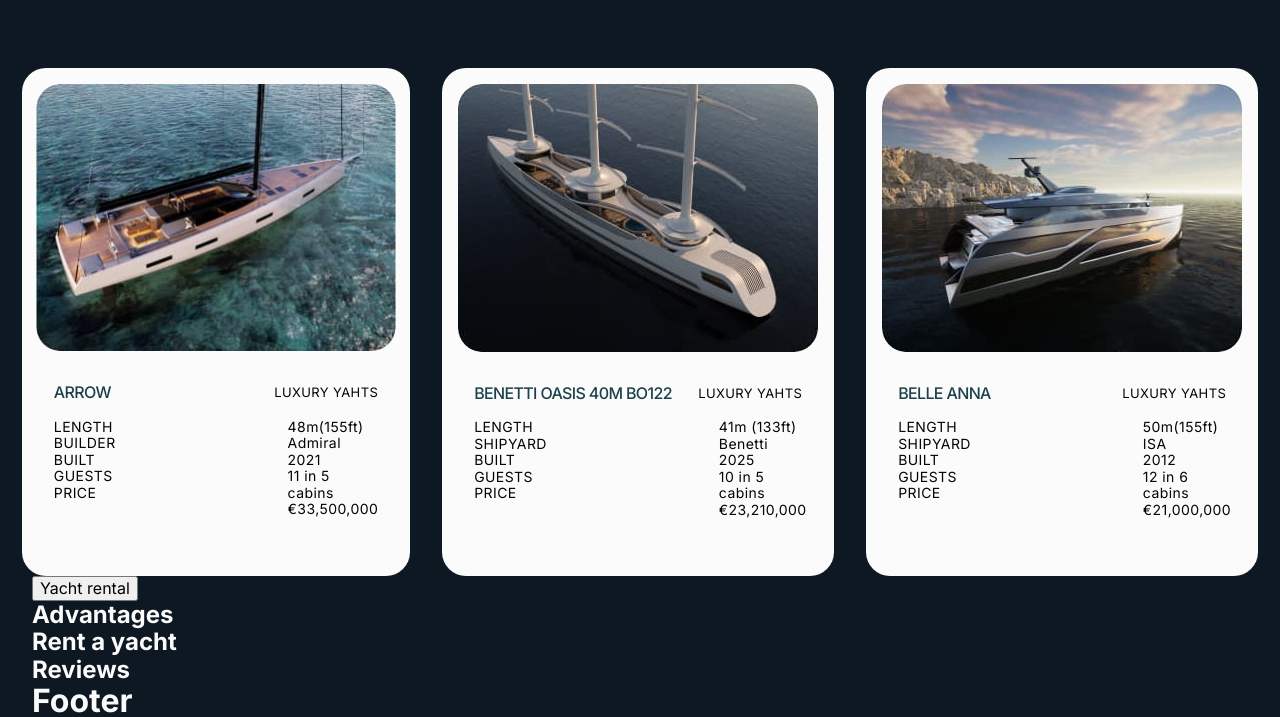
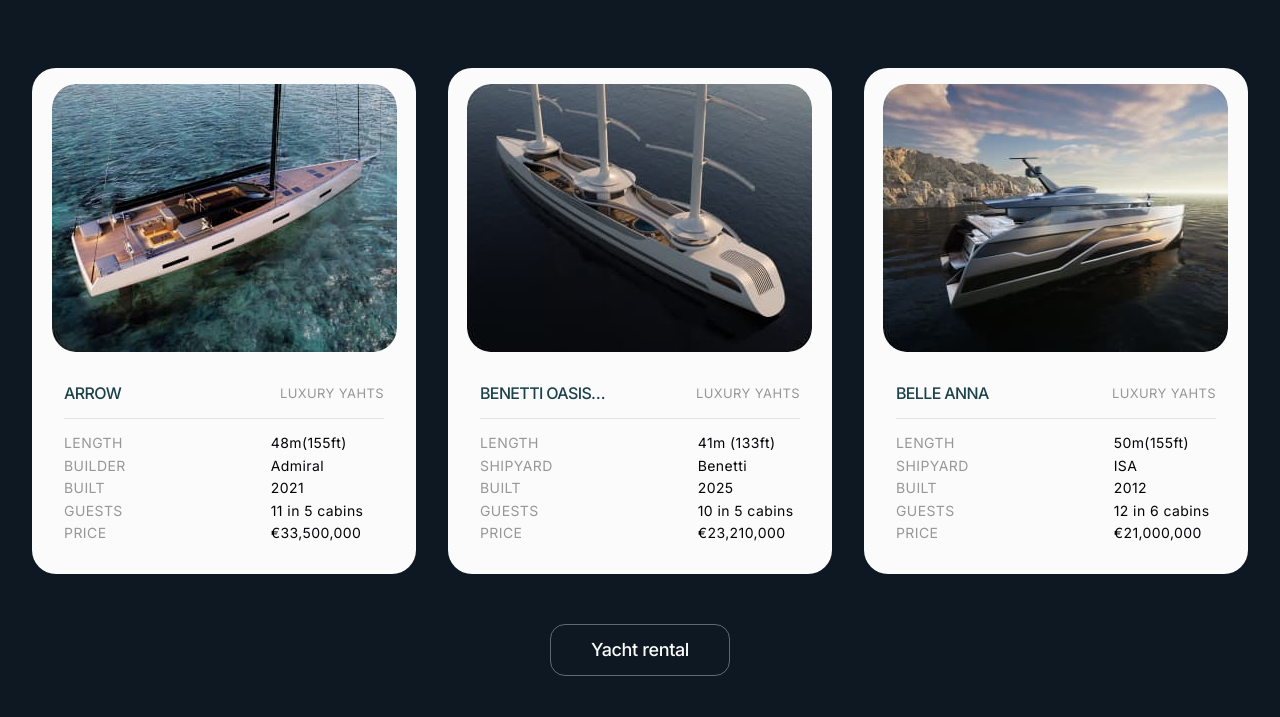
Before and after one commit to GoitStudentsWorks/103_html-css_AlinaPristinskaya, a website built with Vite: page src/index.html in a window 1280 px wide. Shown: the part 331-1048 px from the top of the page. Built offline with nearby package versions, Linux system fonts and the light colour scheme.

Commit message:
our-yaht

```diff
--- a/src/css/our-yachts.css
+++ b/src/css/our-yachts.css
@@ -1,14 +1,11 @@
 .our-yachts {
+  padding-bottom: 40px;
 }
 .title-yachts {
-  font-weight: 500;
-  font-size: 48px;
-  line-height: 1;
-  letter-spacing: -0.02em;
-  text-align: center;
   color: #fbfbfb;
-  width: 714px;
-  margin: 75px auto;
+  margin: 40px auto;
+  font-size: 28px;
+  width: 319px;
 }
 .item-our-yachts {
   display: flex;
@@ -20,12 +17,18 @@
   display: block;
   background-color: #fbfbfb;
   border-radius: 24px;
-  width: 392px;
-  height: 508px;
+}
+.two {
+  display: none;
+}
+.three {
+  display: none;
 }
 .yacht-img {
   margin: 16px auto;
   border-radius: 24px;
+  width: 302px;
+  height: 240px;
 }
 .block-categories-yacht {
   margin: 32px;
@@ -34,28 +37,48 @@
   display: flex;
   align-items: center;
   justify-content: space-between;
-  margin-bottom: 16px;
+  position: relative;
+  color: rgba(4, 3, 6, 0.1);
+}
+
+.name-our-yacht::after {
+  content: '';
+  position: absolute;
+  left: 0;
+  bottom: -16px;
+  height: 1px;
+  background-color: rgba(4, 3, 6, 0.1);
+  border-radius: 1px;
+  width: 100%;
 }
 .name-yacht {
   font-weight: 500;
-  font-size: 16px;
-  line-height: 1.2;
+  font-size: 14px;
+  line-height: 1.18;
   letter-spacing: -0.04em;
   text-transform: uppercase;
   color: #1b414b;
 }
 .type-yacht {
   font-weight: 400;
-  font-size: 13px;
-  line-height: 1.18;
+  font-size: 12px;
+  line-height: 1.16667;
   letter-spacing: 0.03em;
   text-transform: uppercase;
   color: #040306;
+  opacity: 0.4;
+  flex-shrink: 0;
 }
 .categories-yacht {
   display: flex;
-  gap: 172px;
-  margin-top: 16px;
+  /* gap: 172px; */
+  gap: 114px;
+  margin-top: 32px;
+}
+.item-categories {
+  display: flex;
+  flex-direction: column;
+  gap: 6px;
 }
 .text-categories-yacht {
   font-weight: 400;
@@ -64,6 +87,13 @@
   letter-spacing: 0.03em;
   text-transform: uppercase;
   color: #040306;
+  opacity: 0.4;
+}
+.item-response {
+  display: flex;
+  flex-direction: column;
+  gap: 6px;
+  flex-shrink: 0;
 }
 .response {
   font-weight: 400;
@@ -72,3 +102,92 @@
   letter-spacing: 0.03em;
   color: #040306;
 }
+.btn-our-yacht {
+  font-weight: 500;
+  font-size: 18px;
+  line-height: 1.1;
+  letter-spacing: -0.02em;
+  color: #fbfbfb;
+  display: flex;
+  align-items: center;
+  gap: 10px;
+  border: 1px solid rgba(251, 251, 251, 0.35);
+  border-radius: 15px;
+  padding: 16px 40px;
+  max-width: 181px;
+  height: 52px;
+  background-color: inherit;
+  margin-top: 40px;
+  margin-left: auto;
+  margin-right: auto;
+  transition: color 250ms cubic-bezier(0.4, 0, 0.2, 1),
+    background-color 250ms cubic-bezier(0.4, 0, 0.2, 1),
+    border 250ms cubic-bezier(0.4, 0, 0.2, 1);
+}
+.btn-our-yacht:hover,
+.btn-our-yacht:focus {
+  color: #1b414b;
+  background-color: #fbfbfb;
+  border: none;
+}
+
+@media only screen and (min-width: 768px) {
+  .our-yachts {
+    padding-bottom: 75px;
+  }
+  .title-yachts {
+    margin: 75px auto;
+    width: 645px;
+    font-size: 48px;
+  }
+  .two {
+    display: block;
+  }
+  .item-our-yachts-block {
+    width: calc((100% - 1 * 32px) / 2);
+  }
+  .yacht-img {
+    width: 304px;
+    height: 268px;
+  }
+  .name-yacht {
+    font-size: 16px;
+    line-height: 1.2;
+  }
+  .type-yacht {
+    font-size: 13px;
+    line-height: 1.18;
+  }
+  .categories-yacht {
+    gap: 116px;
+  }
+  .btn-our-yacht {
+    margin-top: 50px;
+  }
+  .truncate {
+    margin: 0;
+    -webkit-line-clamp: 1;
+    display: -webkit-box;
+    -webkit-box-orient: vertical;
+    overflow: hidden;
+    width: 148px;
+  }
+}
+
+@media only screen and (min-width: 1280px) {
+  .title-yachts {
+    width: 714px;
+  }
+  .three {
+    display: block;
+  }
+  .item-our-yachts-block {
+    width: calc((100% - 2 * 32px) / 3);
+  }
+  .yacht-img {
+    width: 345px;
+  }
+  .categories-yacht {
+    gap: 145px;
+  }
+}
--- a/src/partials/our-yachts.html
+++ b/src/partials/our-yachts.html
@@ -1,10 +1,31 @@
-<section class="container our-yachts">
+<section class="container our-yachts" id="yachts">
   <h2 class="title-yachts">
     Choose your dream yacht and sail away into the sunset
   </h2>
-  <div>
   <ul class="item-our-yachts">
     <li class="item-our-yachts-block">
+      <picture>
+        <source
+          srcset="
+            ./img/our-yachts/yaht-1-top-1x.jpg 1x,
+            ./img/our-yachts/yaht-1-top-2x.jpg 2x
+          "
+          media="(min-width: 1280px)"
+        />
+        <source
+          srcset="
+            ./img/our-yachts/yaht-1-tab-1x.jpg 1x,
+            ./img/our-yachts/yaht-1-tab-2x.jpg 2x
+          "
+          media="(min-width: 768px)"
+        />
+        <source
+          srcset="
+            ./img/our-yachts/yaht-1-mob-1x.jpg 1x,
+            ./img/our-yachts/yaht-1-mob-2x.jpg 2x
+          "
+          media="(max-width: 767px)"
+        />
         <img
           src="./img/our-yachts/yaht-1.jpg"
           width="360"
@@ -12,20 +33,22 @@
           alt="Photo yacht"
           class="yacht-img"
         />
+      </picture>
+
       <div class="block-categories-yacht">
         <div class="name-our-yacht">
           <p class="name-yacht">Arrow</p>
           <p class="type-yacht">LUXURY YAHTS</p>
         </div>
         <div class="categories-yacht">
-            <ul>
+          <ul class="item-categories">
             <li><p class="text-categories-yacht">LENGTH</p></li>
             <li><p class="text-categories-yacht">BUILDER</p></li>
             <li><p class="text-categories-yacht">BUILT</p></li>
             <li><p class="text-categories-yacht">GUESTS</p></li>
             <li><p class="text-categories-yacht">PRICE</p></li>
           </ul>
-            <ul>
+          <ul class="item-response">
             <li><p class="response">48m(155ft)</p></li>
             <li><p class="response">Admiral</p></li>
             <li><p class="response">2021</p></li>
@@ -35,7 +58,22 @@
         </div>
       </div>
     </li>
-      <li class="item-our-yachts-block">
+    <li class="item-our-yachts-block two">
+      <picture>
+        <source
+          srcset="
+            ./img/our-yachts/yaht-2-top-1x.jpg 1x,
+            ./img/our-yachts/yaht-2-top-2x.jpg 2x
+          "
+          media="(min-width: 1280px)"
+        />
+        <source
+          srcset="
+            ./img/our-yachts/yaht-2-tab-1x.jpg 1x,
+            ./img/our-yachts/yaht-2-tab-2x.jpg 2x
+          "
+          media="(min-width: 768px)"
+        />
         <img
           src="../img/our-yachts/yaht-2.jpg"
           width="360"
@@ -43,20 +81,22 @@
           alt="Photo yacht"
           class="yacht-img"
         />
+      </picture>
+
       <div class="block-categories-yacht">
         <div class="name-our-yacht">
-            <p class="name-yacht">BENETTI OASIS 40M BO122</p>
+          <p class="name-yacht truncate">BENETTI OASIS 40M BO122</p>
           <p class="type-yacht">LUXURY YAHTS</p>
         </div>
         <div class="categories-yacht">
-            <ul>
+          <ul class="item-categories">
             <li><p class="text-categories-yacht">LENGTH</p></li>
             <li><p class="text-categories-yacht">SHIPYARD</p></li>
             <li><p class="text-categories-yacht">BUILT</p></li>
             <li><p class="text-categories-yacht">GUESTS</p></li>
             <li><p class="text-categories-yacht">PRICE</p></li>
           </ul>
-            <ul>
+          <ul class="item-response">
             <li><p class="response">41m (133ft)</p></li>
             <li><p class="response">Benetti</p></li>
             <li><p class="response">2025</p></li>
@@ -66,7 +106,15 @@
         </div>
       </div>
     </li>
-      <li class="item-our-yachts-block">
+    <li class="item-our-yachts-block three">
+      <picture>
+        <source
+          srcset="
+            ./img/our-yachts/yaht-3-top-1x.jpg 1x,
+            ./img/our-yachts/yaht-3-top-2x.jpg 2x
+          "
+          media="(min-width: 1280px)"
+        />
         <img
           src="./img/our-yachts/yaht-3.jpg"
           width="360"
@@ -74,20 +122,22 @@
           alt="Photo yacht"
           class="yacht-img"
         />
+      </picture>
+
       <div class="block-categories-yacht">
         <div class="name-our-yacht">
           <p class="name-yacht">BELLE ANNA</p>
           <p class="type-yacht">LUXURY YAHTS</p>
         </div>
         <div class="categories-yacht">
-            <ul>
+          <ul class="item-categories">
             <li><p class="text-categories-yacht">LENGTH</p></li>
             <li><p class="text-categories-yacht">SHIPYARD</p></li>
             <li><p class="text-categories-yacht">BUILT</p></li>
             <li><p class="text-categories-yacht">GUESTS</p></li>
             <li><p class="text-categories-yacht">PRICE</p></li>
           </ul>
-            <ul>
+          <ul class="item-response">
             <li><p class="response">50m(155ft)</p></li>
             <li><p class="response">ISA</p></li>
             <li><p class="response">2012</p></li>
@@ -98,6 +148,5 @@
       </div>
     </li>
   </ul>
-  </div>
-  <button type="button">Yacht rental</button>
+  <button type="button" class="btn-our-yacht">Yacht rental</button>
 </section>
```
Also changed, not shown: src/img/icons.svg, src/img/our-yachts/yaht-1-mob-1x.jpg (added), src/img/our-yachts/yaht-1-mob-2x.jpg (added), src/img/our-yachts/yaht-1-tab-1x.jpg (added), src/img/our-yachts/yaht-1-tab-2x.jpg (added), src/img/our-yachts/yaht-1-top-1x.jpg (added), src/img/our-yachts/yaht-1-top-2x.jpg (added), src/img/our-yachts/yaht-2-tab-1x.jpg (added), src/img/our-yachts/yaht-2-tab-2x.jpg (added), src/img/our-yachts/yaht-2-top-1x.jpg (added), src/img/our-yachts/yaht-2-top-2x.jpg (added), src/img/our-yachts/yaht-3-top-1x.jpg (added), src/img/our-yachts/yaht-3-top-2x.jpg (added). Lines whose indentation alone changed are shown as unchanged.
